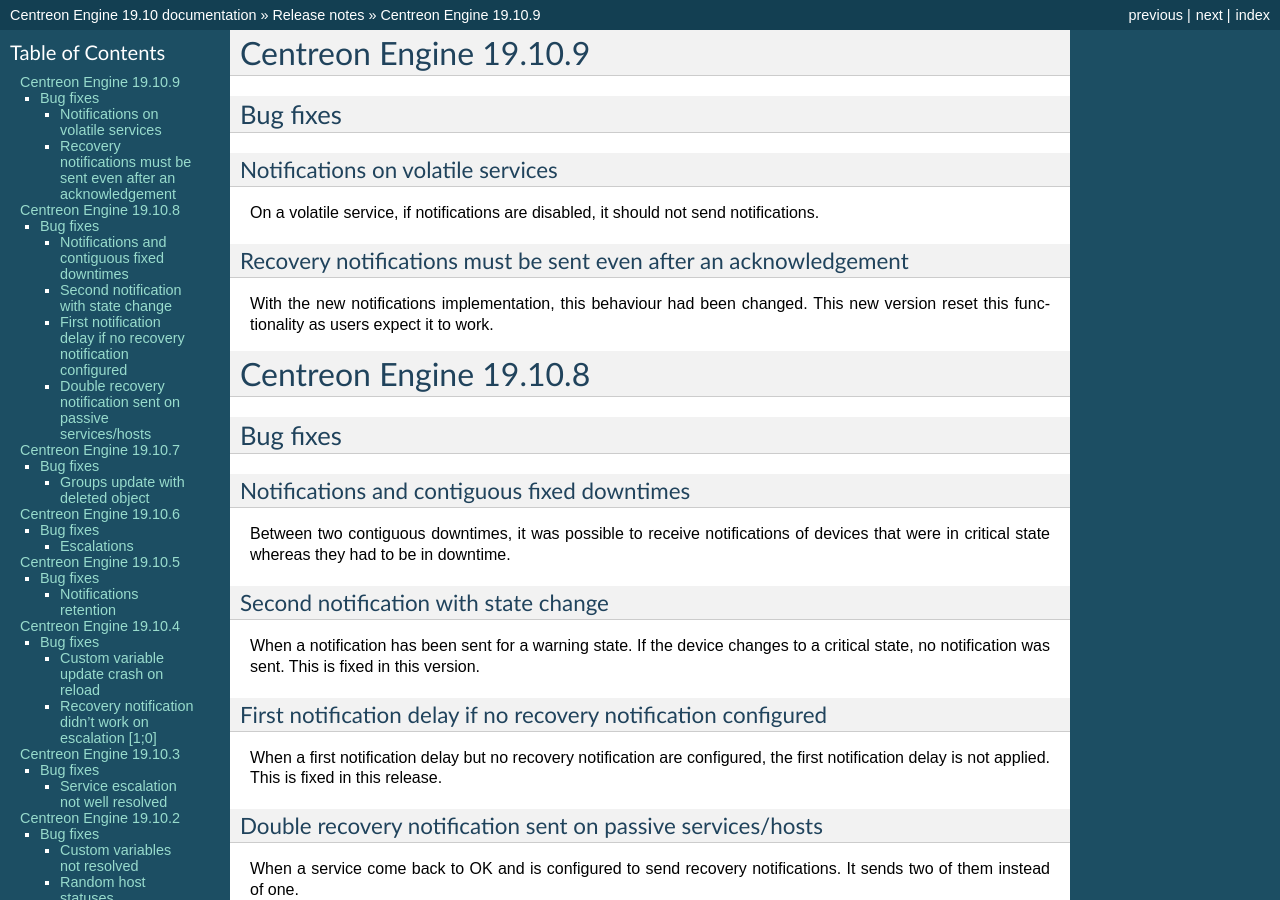
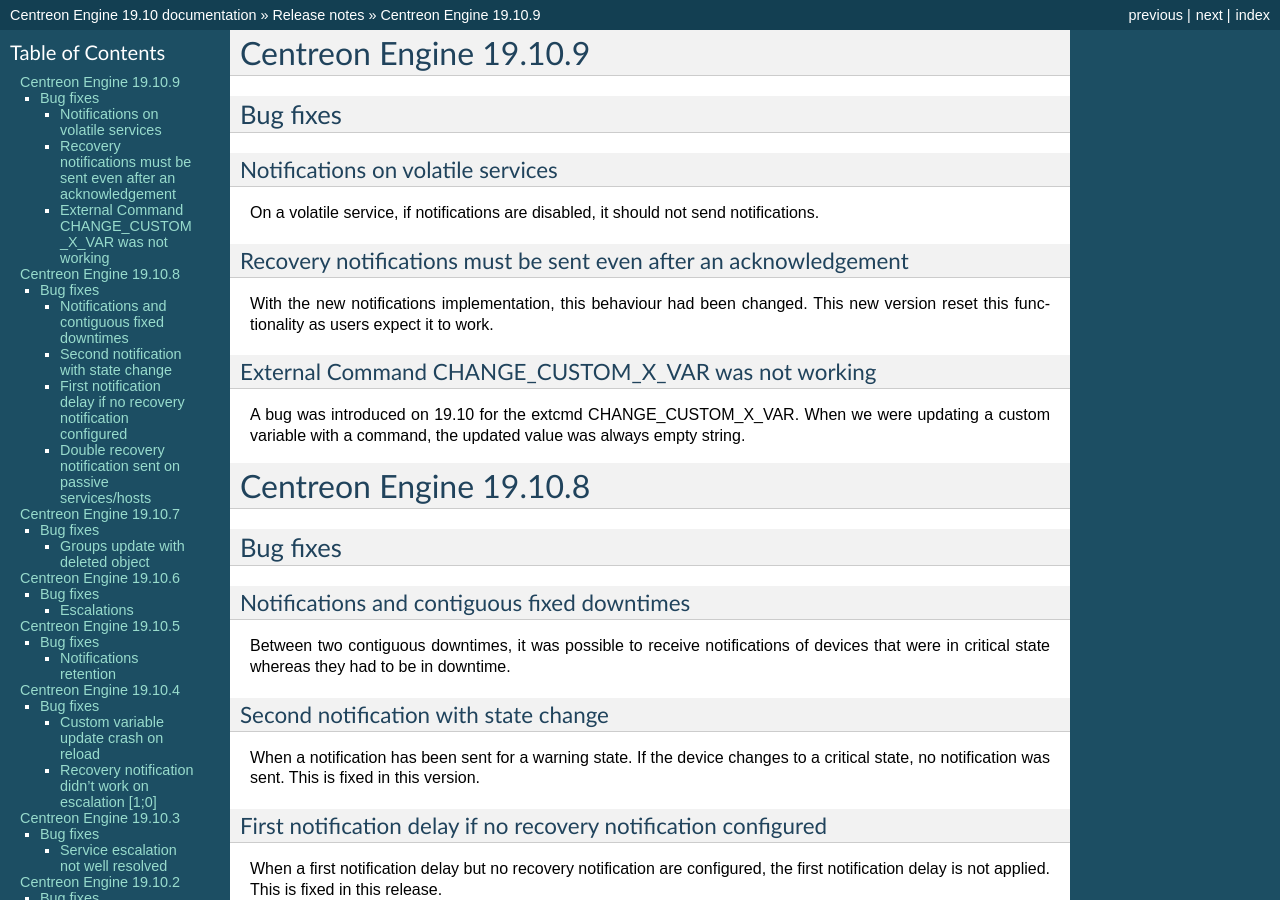
Before and after one commit to centreon/centreon-engine, a Sphinx documentation site: the page built from doc/release_notes/engine19.10.rst, in a window 1280 px wide and 900 px high. Built offline with Sphinx 7.4.7, drawn with Linux system fonts in a browser that asks for light colours.

Commit message:
fix(extcmd): fix a 19.10 regression in CHANGE_CUSTOM_X_VAR

```diff
--- a/doc/release_notes/engine19.10.rst
+++ b/doc/release_notes/engine19.10.rst
@@ -17,6 +17,13 @@
 
 With the new notifications implementation, this behaviour had been changed.
 This new version reset this functionality as users expect it to work.
+
+External Command CHANGE_CUSTOM_X_VAR was not working
+====================================================
+
+A bug was introduced on 19.10 for the extcmd CHANGE_CUSTOM_X_VAR. When
+we were updating a custom variable with a command, the updated value
+was always empty string.
 
 =======================
 Centreon Engine 19.10.8
```
Also changed, not shown: 3 other files.
